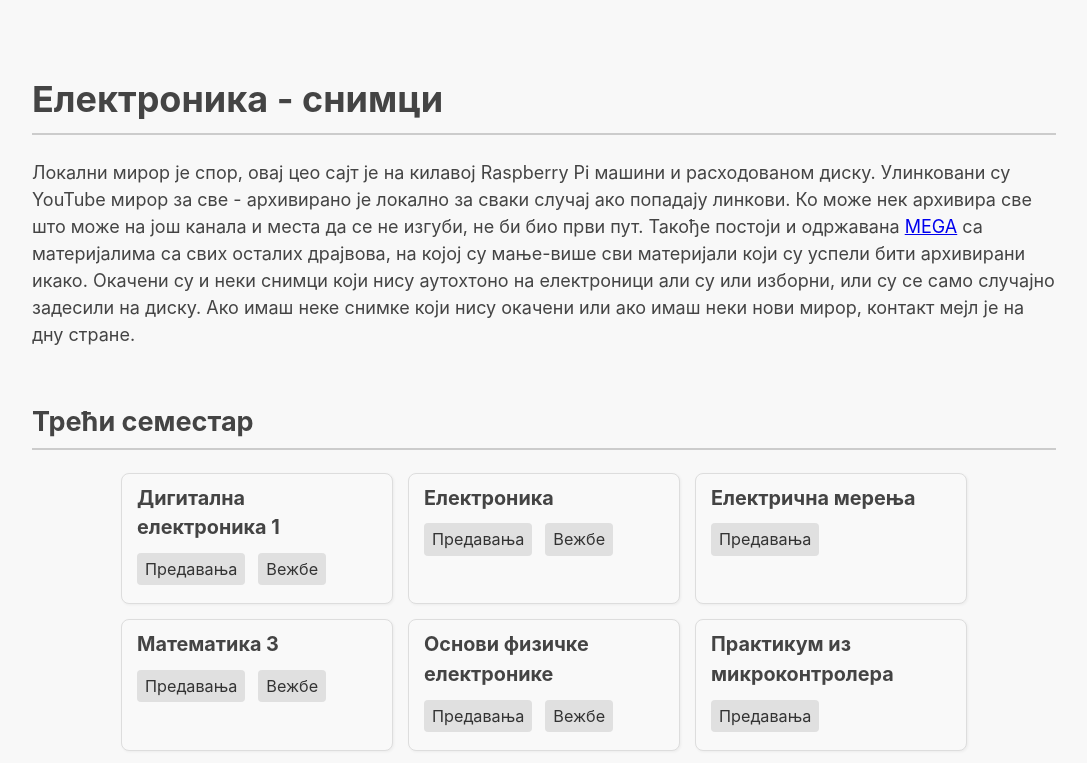
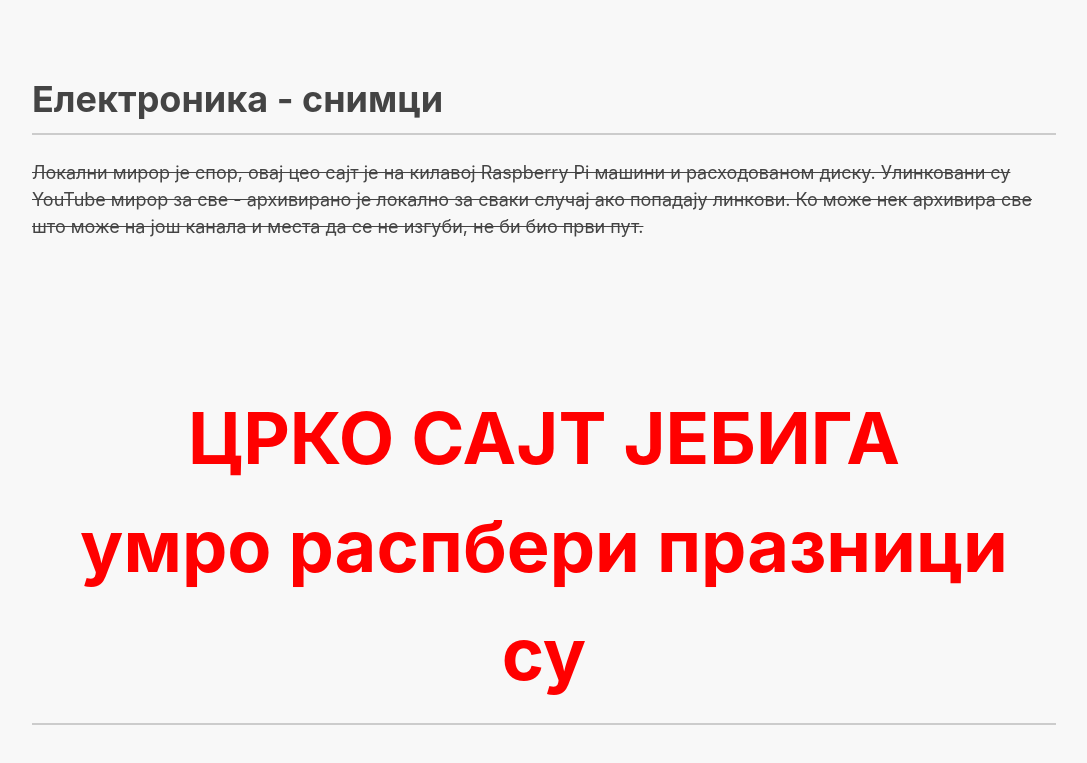
Before and after one commit to oesnimci/oesnimci, a plain HTML site: page index.html in a window 1280 px wide. Shown: the top 763 px of the page, without its empty margins (96-1183 px from the left). Drawn offline with Linux system fonts and the light colour scheme.

Commit message:
Update index.html

```diff
--- a/index.html
+++ b/index.html
@@ -7,9 +7,16 @@
 </head>
 <body>
   <h1>Електроника - снимци</h1>
+    <s>
     Локални мирор је спор, овај цео сајт је на килавој Raspberry Pi машини и расходованом диску.
     Улинковани су YouTube мирор за све - архивирано је локално за сваки случај ако попадају линкови.
     Ко може нек архивира све што може на још канала и места да се не изгуби, не би био први пут.
+    </s>
+
+    <h1 style="font-size:4em; color:red; text-align:center;">
+    ЦРКО САЈТ ЈЕБИГА<br>
+    умро распбери празници су
+    </h1>
 
 
     Такође постоји и одржавана <a href="https://mega.nz/folder/M0ZXCJAb#Hj_VXWomiwcdZfRXXmR1Vw">MEGA</a>
```
